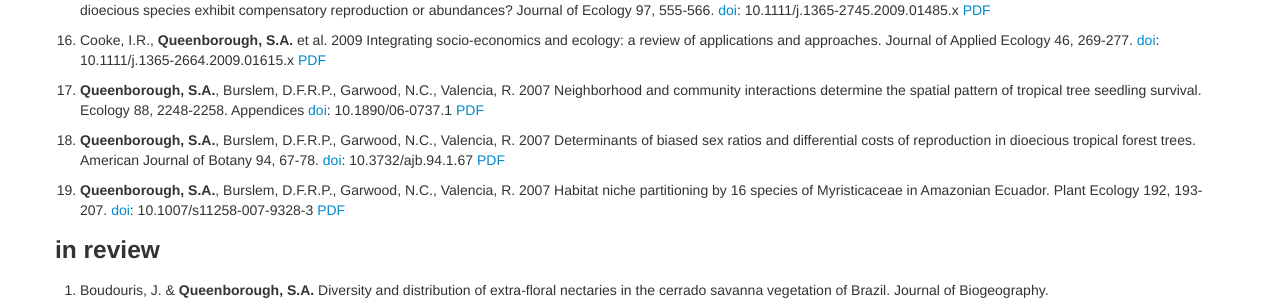
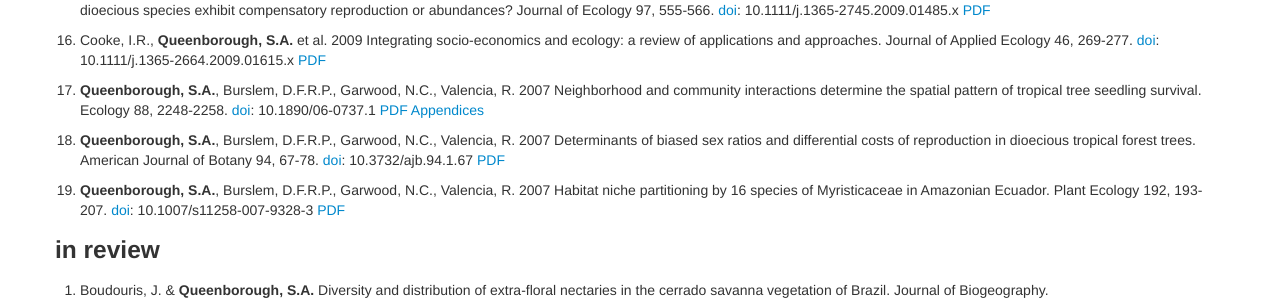
Before and after one commit to saq/saq.github.io, a Jekyll site: the page built from publications.md, in a window 1280 px wide and 900 px high, scrolled down 662 px. Shown: the part 178-478 px from the top of the window. Built offline with Jekyll 4.4.1, drawn with Linux system fonts in a browser that asks for light colours; part of the change alters nothing that is shown.

```diff
--- a/publications.md
+++ b/publications.md
@@ -38,7 +38,7 @@ title: Publications
 
 4. Cooke, I.R., **Queenborough, S.A.** et al. 2009 Integrating socio-economics and ecology: a review of applications and approaches. Journal of Applied Ecology 46, 269-277. [doi](http://dx.doi.org/10.1111/j.1365-2664.2009.01615.x): 10.1111/j.1365-2664.2009.01615.x [PDF](../assets/pubs/2009-Cooke-JAE.pdf)
 
-3. **Queenborough, S.A.**, Burslem, D.F.R.P., Garwood, N.C., Valencia, R. 2007 Neighborhood and community interactions determine the spatial pattern of tropical tree seedling survival. Ecology 88, 2248-2258. Appendices [doi](http://dx.doi.org/10.1890/06-0737.1): 10.1890/06-0737.1 [PDF](../assets/pubs/2007-Queenborough-Ecology.pdf)
+3. **Queenborough, S.A.**, Burslem, D.F.R.P., Garwood, N.C., Valencia, R. 2007 Neighborhood and community interactions determine the spatial pattern of tropical tree seedling survival. Ecology 88, 2248-2258. [doi](http://dx.doi.org/10.1890/06-0737.1): 10.1890/06-0737.1 [PDF](../assets/pubs/2007-Queenborough-Ecology.pdf) [Appendices](http://esapubs.org/archive/ecol/E088/135/)
 
 2. **Queenborough, S.A.**, Burslem, D.F.R.P., Garwood, N.C., Valencia, R. 2007 Determinants of biased sex ratios and differential costs of reproduction in dioecious tropical forest trees. American Journal of Botany 94, 67-78. [doi](http://dx.doi.org/10.3732/ajb.94.1.67): 10.3732/ajb.94.1.67 [PDF](../assets/pubs/2007-Queenborough-AmJBot.pdf)
 
```
